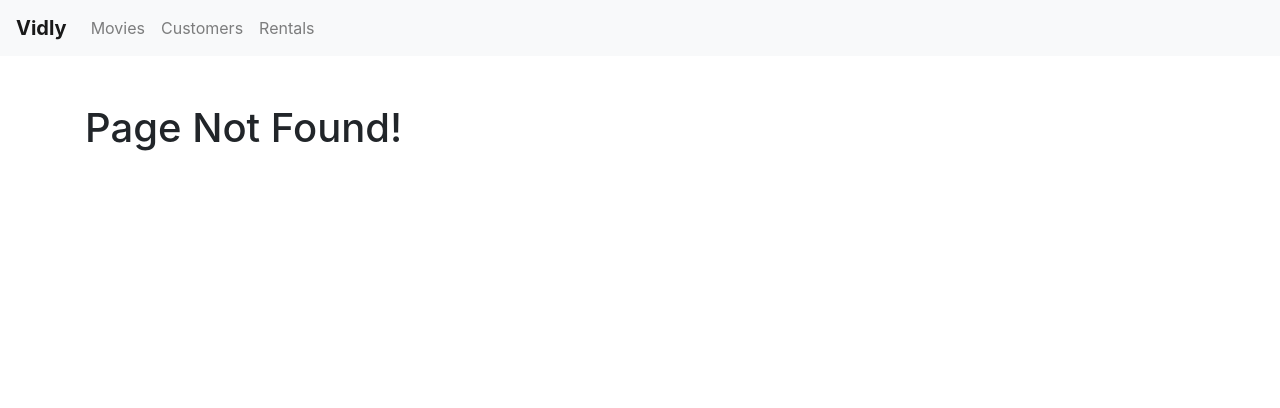
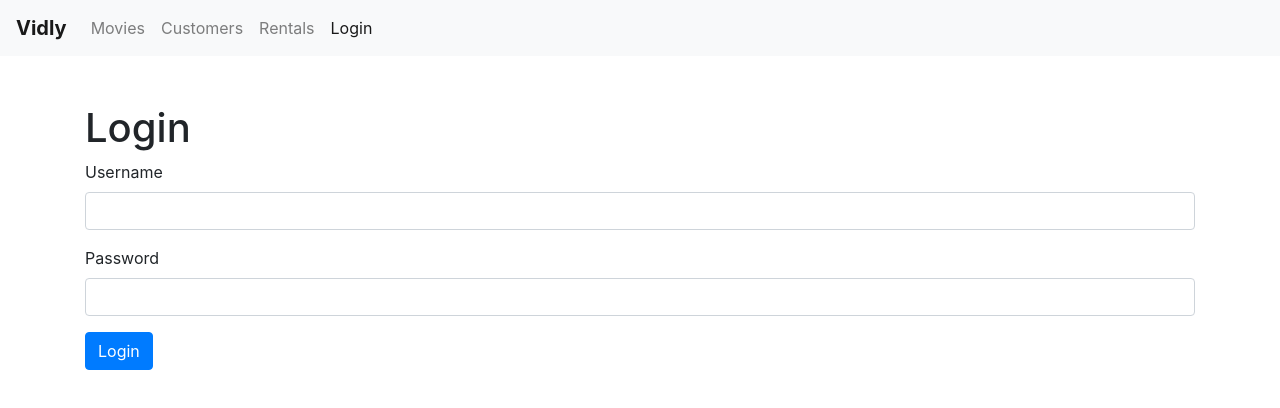
Before and after one commit to mcosta1105/vidly-react-app, a React (Create React App) app: page /login in a window 1280 px wide. Before the commit this address led to /not-found. Shown: the top 408 px of the page. Built offline with nearby package versions, Linux system fonts and the light colour scheme.

Commit message:
LoginForm component created

```diff
--- a/src/App.js
+++ b/src/App.js
@@ -1,12 +1,13 @@
 import React from "react";
 import { Route, Switch, Redirect } from "react-router-dom";
-import "./App.css";
 import Movies from "./components/movies";
 import NavBar from "./components/navBar";
 import Customers from "./components/customers";
 import Rentals from "./components/rentals";
 import NotFound from "./components/notFound";
 import MovieForm from "./components/movieForm";
+import LoginForm from "./components/loginForm";
+import "./App.css";
 
 function App() {
   return (
@@ -14,6 +15,7 @@
       <NavBar />
       <main className="container">
         <Switch>
+          <Route path="/login" component={LoginForm} />
           <Route path="/movies/:id" component={MovieForm} />
           <Route path="/movies" component={Movies} />
           <Route path="/customers" component={Customers} />
--- /dev/null
+++ b/src/components/loginForm.jsx
@@ -0,0 +1,32 @@
+import React, { Component } from "react";
+
+class LoginForm extends Component {
+	username = React.createRef();
+
+	handleSubmit = e => {
+		e.preventDefault();
+		const username = this.username.current.value;
+		console.log(username);
+	}
+
+  render() {
+    return (
+      <div>
+        <h1>Login</h1>
+        <form onSubmit={this.handleSubmit}>
+          <div className="form-group">
+            <label htmlFor="username">Username</label>
+            <input ref={this.username} id="username" type="text" className="form-control" />
+          </div>
+          <div className="form-group">
+            <label htmlFor="password">Password</label>
+            <input id="password" type="text" className="form-control" />
+          </div>
+          <button className="btn btn-primary">Login</button>
+        </form>
+      </div>
+    );
+  }
+}
+
+export default LoginForm;
--- a/src/components/navBar.jsx
+++ b/src/components/navBar.jsx
@@ -29,6 +29,9 @@
           <NavLink className="nav-item nav-link" to="/rentals">
             Rentals
           </NavLink>
+          <NavLink className="nav-item nav-link" to="/login">
+            Login
+          </NavLink>
         </div>
       </div>
     </nav>
```
